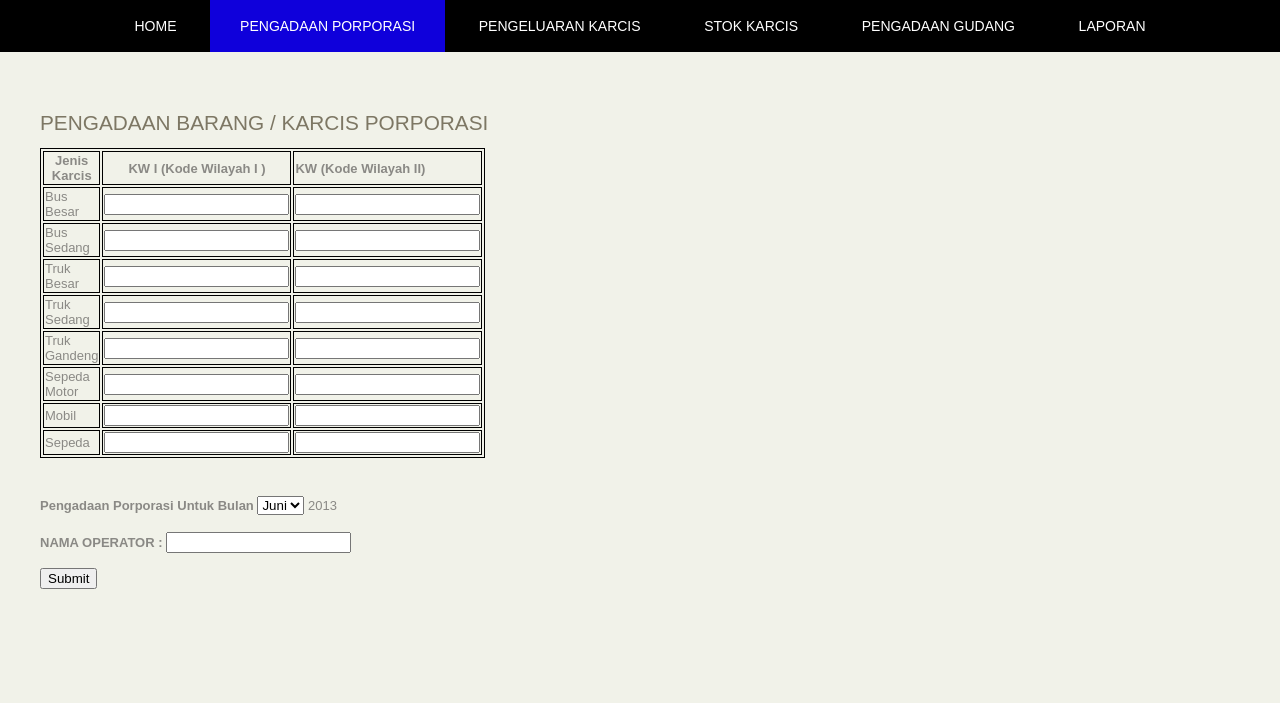
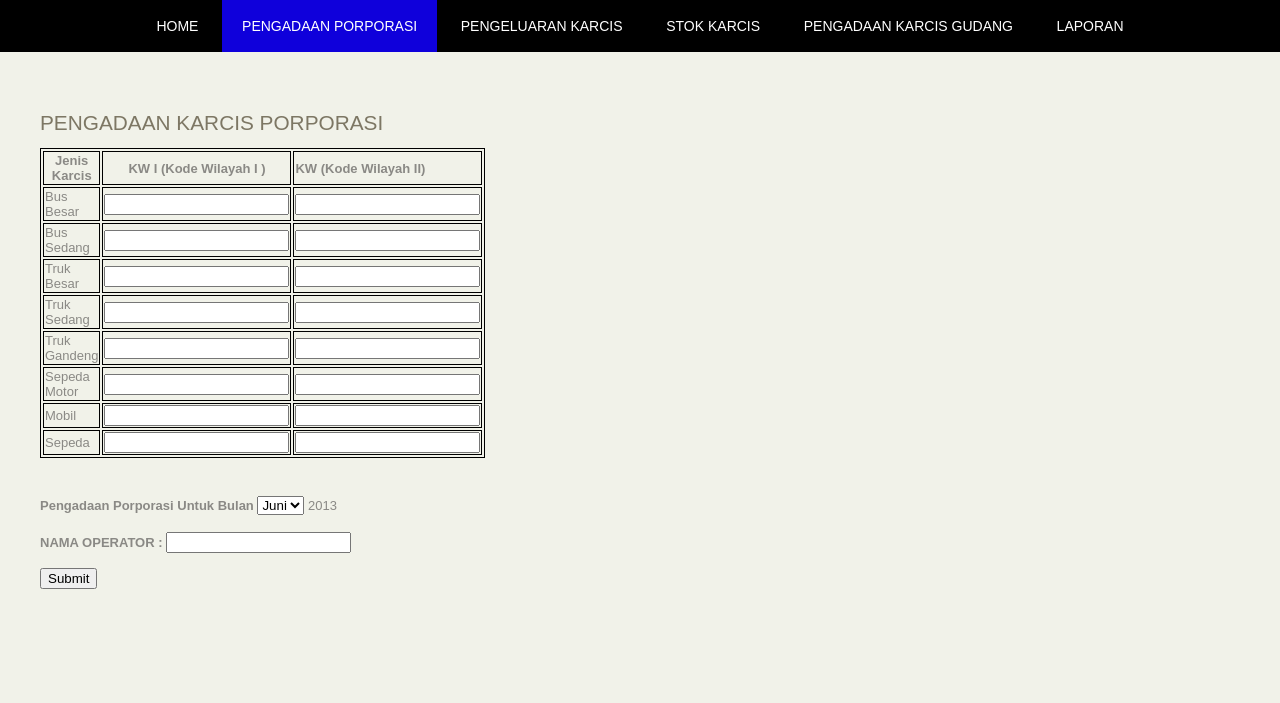
Before and after one commit to anggamaulana/sikarcis, a CodeIgniter app: page /index.php/main/simpanpengadaan in a window 1280 px wide. Shown: the top 703 px of the page. Run offline with CodeIgniter, Linux system fonts and the light colour scheme.

Commit message:
Finishing

```diff
--- a/application/views/index.php
+++ b/application/views/index.php
@@ -36,7 +36,7 @@ Released   : 20130406
 				<li <?php if($menu==2) echo 'class="current_page_item"'; ?>><a href="<?php echo site_url('main/pengeluarankarcis');?>">Pengeluaran Karcis</a></li>
 
 				<li <?php if($menu==4) echo 'class="current_page_item"'; ?>><a href="<?php echo site_url('main/jeniskarcis');?>">Stok Karcis</a></li>
-                                <li <?php if($menu==6) echo 'class="current_page_item"'; ?>><a href="<?php echo site_url('main/pengadaangudang');?>">Pengadaan Gudang</a></li>
+                                <li <?php if($menu==6) echo 'class="current_page_item"'; ?>><a href="<?php echo site_url('main/pengadaangudang');?>">Pengadaan Karcis Gudang</a></li>
 				<li <?php if($menu==5) echo 'class="current_page_item"'; ?>><a href="<?php echo site_url('main/laporan');?>">Laporan</a></li>
                                 <?php
                                 if($this->session->userdata('islogin')==true){
--- a/application/views/index2.php
+++ b/application/views/index2.php
@@ -45,7 +45,7 @@ foreach($css_files as $file): ?>
 				<li <?php if($menu==2) echo 'class="current_page_item"'; ?>><a href="<?php echo site_url('main/pengeluarankarcis');?>">Pengeluaran Karcis</a></li>
 
 				<li <?php if($menu==4) echo 'class="current_page_item"'; ?>><a href="<?php echo site_url('main/jeniskarcis');?>">Stok Karcis</a></li>
-				<li <?php if($menu==6) echo 'class="current_page_item"'; ?>><a href="<?php echo site_url('main/pengadaangudang');?>">Pengadaan Gudang</a></li>
+				<li <?php if($menu==6) echo 'class="current_page_item"'; ?>><a href="<?php echo site_url('main/pengadaangudang');?>">Pengadaan Karcis Gudang</a></li>
                                 <li><a href="<?php echo site_url('main/laporan');?>">Laporan</a></li>
 				 <?php
                                 if($this->session->userdata('islogin')==true){
--- a/application/views/pengadaan.php
+++ b/application/views/pengadaan.php
@@ -1,6 +1,6 @@
 <div style="float:left">
 <form action="<?php echo site_url('main/simpanpengadaan') ;?>" name="pengadaan_karcis" method="POST" >
-<p class="style1"><h3>PENGADAAN BARANG / KARCIS PORPORASI</h3> </p>
+<p class="style1"><h3>PENGADAAN KARCIS PORPORASI</h3> </p>
 <table width="200" border="1" bordercolor="#000000">
   <tr>
     <td width="50"><div align="center"><strong>Jenis Karcis </strong></div></td>
--- a/application/views/pengadaan_gudang.php
+++ b/application/views/pengadaan_gudang.php
@@ -1,4 +1,4 @@
-<h3>Pengadaan Gudang atau Pencetakan Bulan <?php echo $this->karcis->bulan_id(date('n'));?> Tahun <?php echo date('Y');?></h3>
+<h3>Pengadaan Karcis Gudang atau Pencetakan Bulan <?php echo $this->karcis->bulan_id(date('n'));?> Tahun <?php echo date('Y');?></h3>
 <br>
 <div style="float:left">
     <form action="" name="pengadaan_gudang" method="POST" >
--- a/assets/style.css
+++ b/assets/style.css
@@ -197,6 +197,7 @@ a:hover {
 	list-style: none;
 	line-height: normal;
 	text-align: center;
+
 }
 
 #menu li {
@@ -205,7 +206,7 @@ a:hover {
 
 #menu a {
 	display: block;
-	padding: 0px 30px;
+	padding: 0px 20px;
 	line-height: 52px;
 	border: none;
 	text-decoration: none;
```
